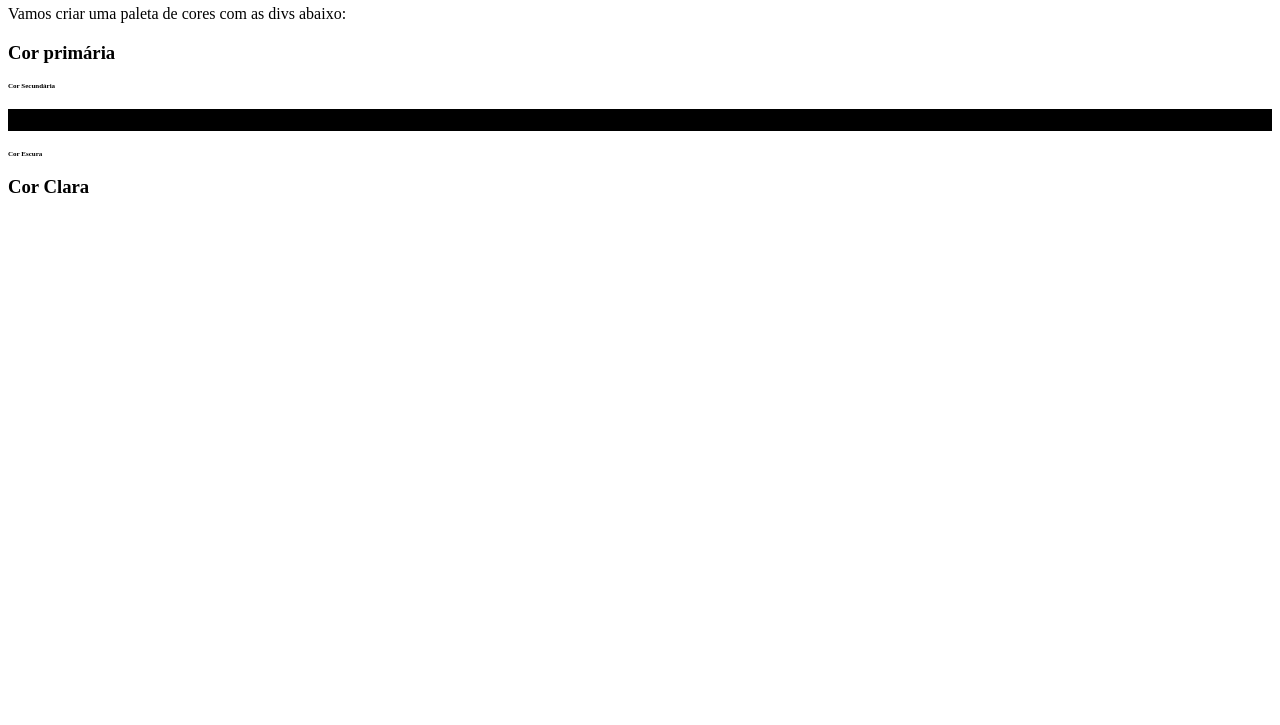
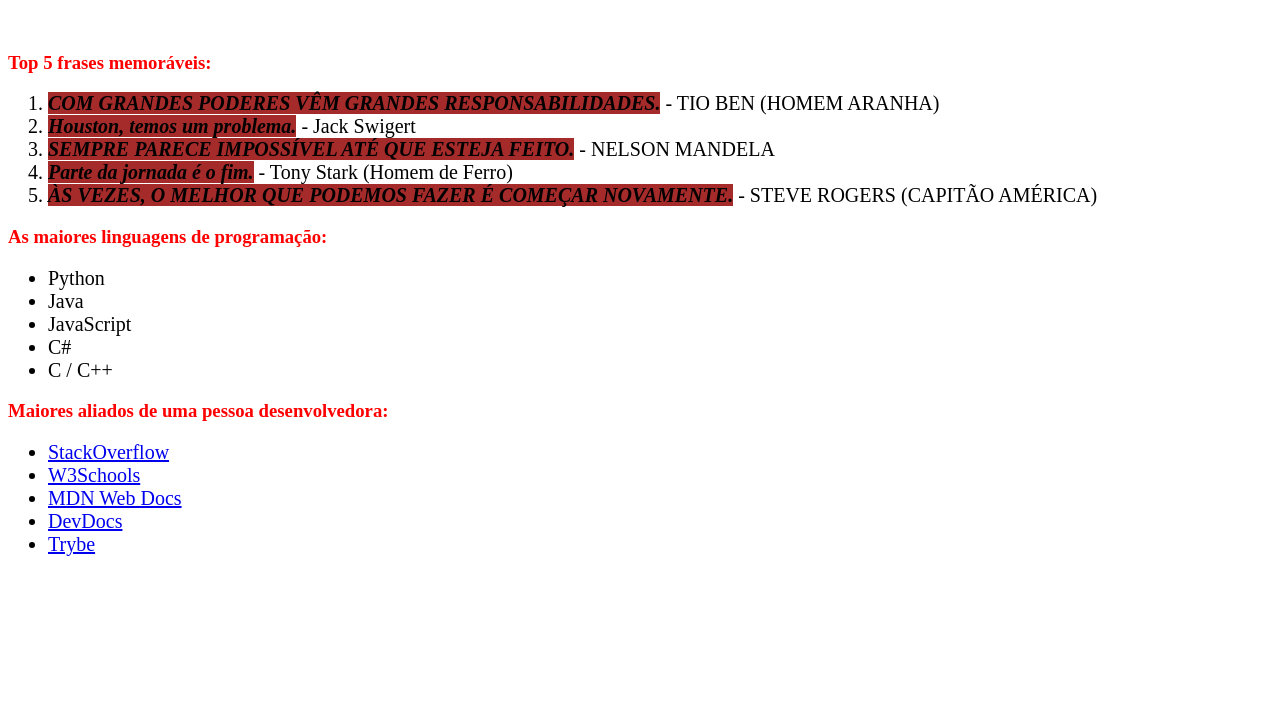
Before and after one commit to luisArthurRodriguesDaSilva/exercicios-trybe, a plain HTML site: page index.html in a window 1280 px wide. Shown: the part 75-800 px from the top of the page. Drawn offline with Linux system fonts and the light colour scheme.

Commit message:
tentando resolver esse problema do java

```diff
--- a/index.html
+++ b/index.html
@@ -2,26 +2,45 @@
 <html lang="pt-br">
   <head>
     <meta charset="UTF-8">
-  <title>Pseudoclasses</title>
     <link rel="stylesheet" href="style.css">
+    <title>#GoTrybe</title>
   </head>
   <body>
-  <h1>Paleta de Cores</h1>
-  <p>Vamos criar uma paleta de cores com as divs abaixo:</p>
-  <div>
-    <h3>Cor primária</h3>
-  </div>
-  <div>
-    <h3>Cor Secundária</h3>
-  </div>
-  <div>
-    <h3>Cor Complementar</h3>
-  </div>
-  <div>
-    <h3>Cor Escura</h3>
-  </div>
-  <div>
-    <h3>Cor Clara</h3>
-  </div>
+    <h1><em>Combinações e Classes Descendentes</em></h1>
+    <br />
+    <h3>Top 5 frases memoráveis:</h3>
+    <ol>
+      <li><em>Com grandes poderes vêm grandes responsabilidades.</em> - Tio Ben (Homem Aranha)</li>
+      <li><em>Houston, temos um problema.</em> - Jack Swigert</li>
+      <li><em>Sempre parece impossível até que esteja feito.</em> - Nelson Mandela</li>
+      <li><em>Parte da jornada é o fim.</em> - Tony Stark (Homem de Ferro)</li>
+      <li><em>Às vezes, o melhor que podemos fazer é começar novamente.</em> - Steve Rogers (Capitão América)</li>
+    </ol>
+    <h3>As maiores linguagens de programação:</h3>
+    <ul>
+      <li>Python</li>
+      <li>Java</li>
+      <li>JavaScript</li>
+      <li>C#</li>
+      <li>C / C++</li>
+    </ul>
+    <h3>Maiores aliados de uma pessoa desenvolvedora:</h3>
+    <ul>
+      <li>
+        <a href="https://pt.stackoverflow.com/" target="_blank">StackOverflow</a>
+      </li>
+      <li>
+        <a href="https://www.w3schools.com/" target="_blank">W3Schools</a>
+      </li>
+      <li>
+        <a href="https://developer.mozilla.org/pt-BR/" target="_blank">MDN Web Docs</a>
+      </li>
+      <li>
+        <a href="https://devdocs.io/" target="_blank">DevDocs</a>
+      </li>
+      <li>
+        <a href="https://app.betrybe.com/" target="_blank">Trybe</a>
+      </li>
+    </ul>
   </body>
 </html>
--- a/style.css
+++ b/style.css
@@ -1,15 +1,27 @@
-
-div:hover{
-    padding: 10px;
-    background: rgb(0,206,255);
-background: linear-gradient(248deg, rgba(0,206,255,1) 0%, rgba(0,185,255,1) 0%, rgba(54,126,157,1) 25%, rgba(109,157,184,1) 66%, rgba(177,109,187,0.6166841736694677) 85%, rgba(0,95,255,0.8715861344537815) 100%);
-    border: 10px;
-    border-color: rgb(255, 0, 0);
+ol li:nth-child(2n-1){
+    text-transform: uppercase;
 }
-
-body div:nth-child(5){
-    background-color: black;
+li:hover{
+    background-color: blanchedalmond;
 }
-body div:nth-child(2n) h3{
-    font-size: 7px;
+h1 , h3{
+    color :red
 }
+h1 em,h3 em{
+    font-size:40px;
+    border: solid black 5px;
+}
+li{
+    font-size: 20px;
+}
+li em {
+    background-color: brown;
+    font-weight: 900;
+}
+/*body ul:nth-child(6) li:nth-child(-n+3){
+    background-color: blueviolet;
+}
+*/
+li::content('Java*'){
+    background-color:rgb(101, 101, 155);
+}
```
Lines whose indentation alone changed are shown as unchanged.
